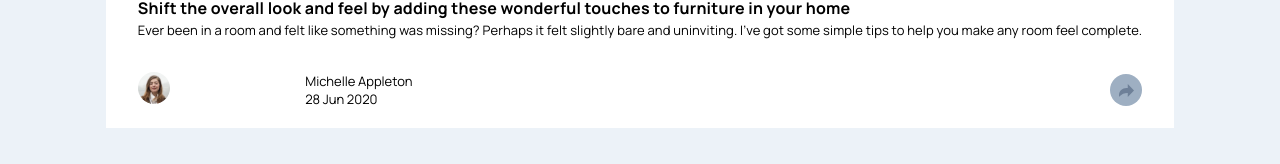
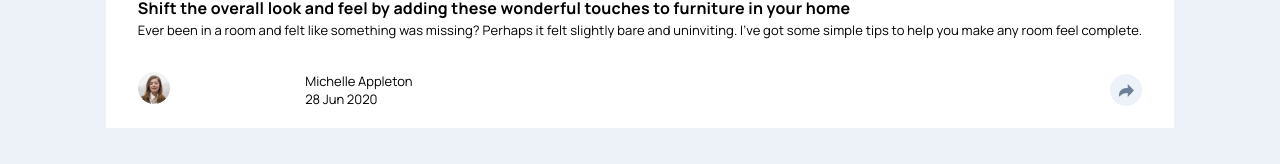
Before and after one commit to O-Julia-O/Article-preview-component, a plain HTML site: page index.html in a window 1280 px wide. Shown: the part 458-622 px from the top of the page. Drawn offline with Linux system fonts and the light colour scheme.

Commit message:
background for button

```diff
--- a/style.css
+++ b/style.css
@@ -117,7 +117,7 @@ main {
 }
 
 .shape-button {
-    background-color: #9eafc2;
+    background-color: #ECF2F8;
     border-radius: 50%;
     width: 32px;
     height: 32px;
```
